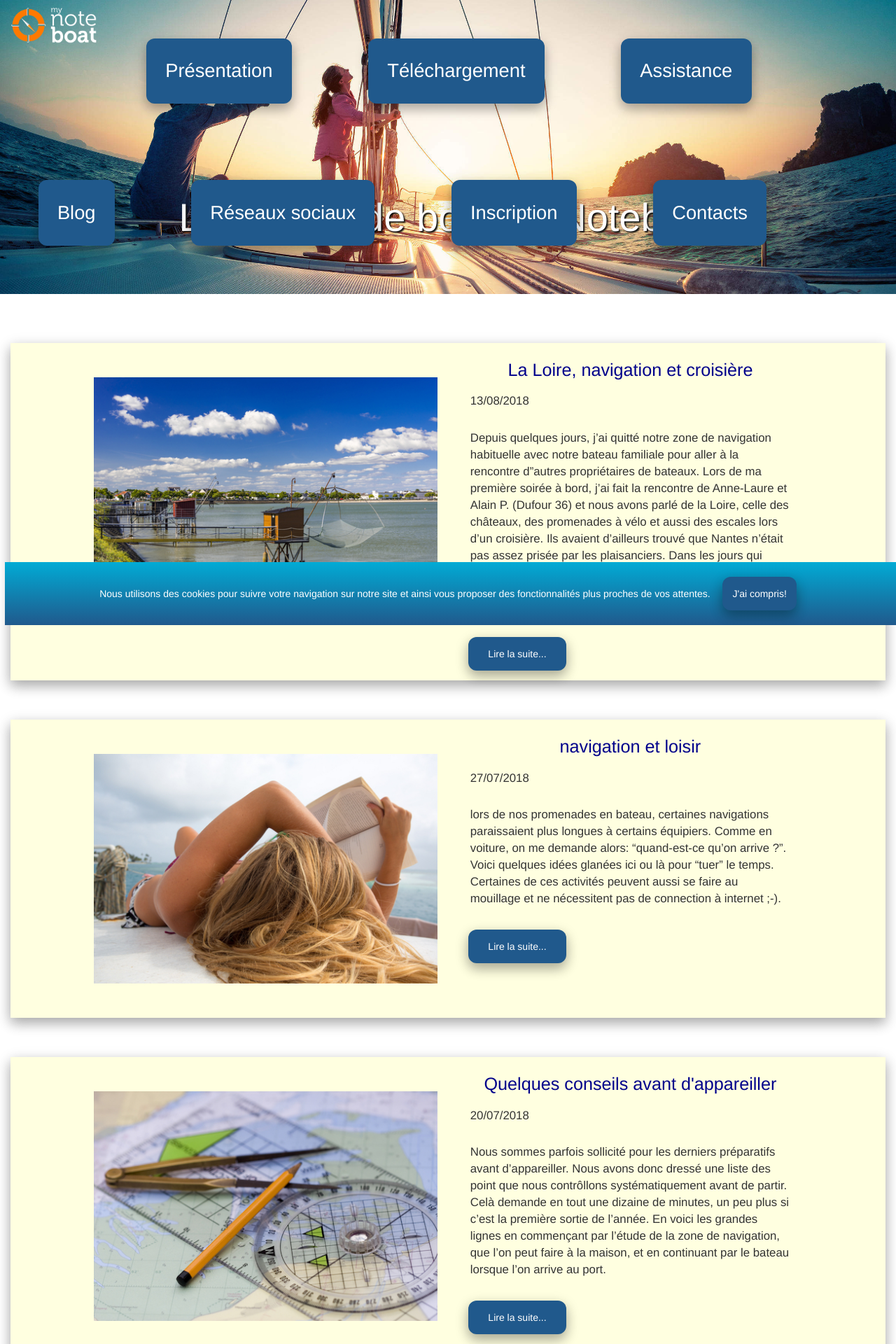
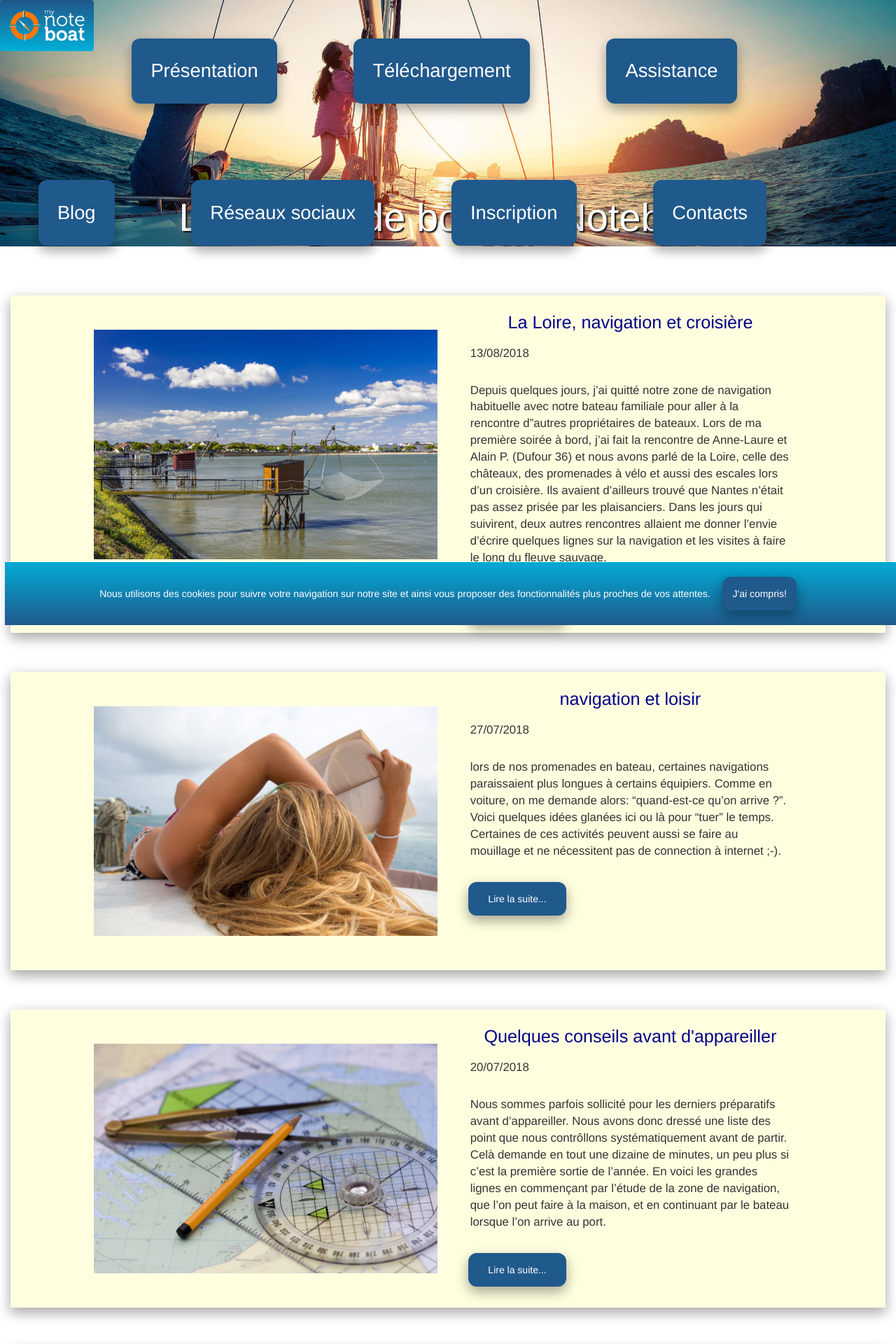
Before and after one commit to pjtiberghien/trial, a Jekyll site: the page built from docs/blog/index.html, in a window 1280 px wide. Shown: the top 1920 px of the page at 70% size. Built offline with Jekyll 4.4.1, drawn with Linux system fonts in a browser that asks for light colours; nearby versions of some CDN libraries; the list of posts is cut into pages by our own code.

Commit message:
modif #3

```diff
--- a/docs/assets/css/main.css
+++ b/docs/assets/css/main.css
@@ -54,7 +54,7 @@
 }
 
 button_navbar {
-    background-color: RGB(32, 89, 140);
+    background-color: linear-gradient(RGB(32, 89, 140),RGB(1,171,213));
     border: none;
     color: white;
     padding: .2em;
@@ -174,7 +174,7 @@
     background-size: cover;
     background-position: center;
     width: 100%;
-    min-height: 30em;
+    min-height: 20em;
     overflow: hidden;
     background-image: url("/assets/css/images/headerFD.jpg");
     text-shadow: 2px 2px 2px #0F0F0F;
```
Also changed, not shown: docs/assets/images/logo.png, 5 other files.
